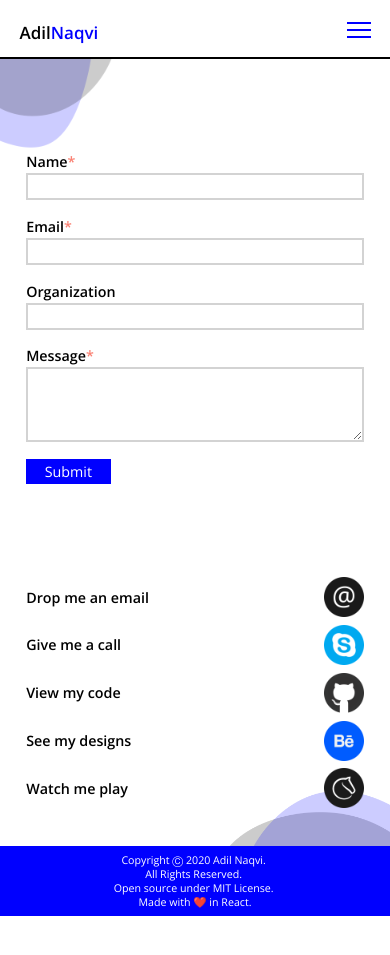
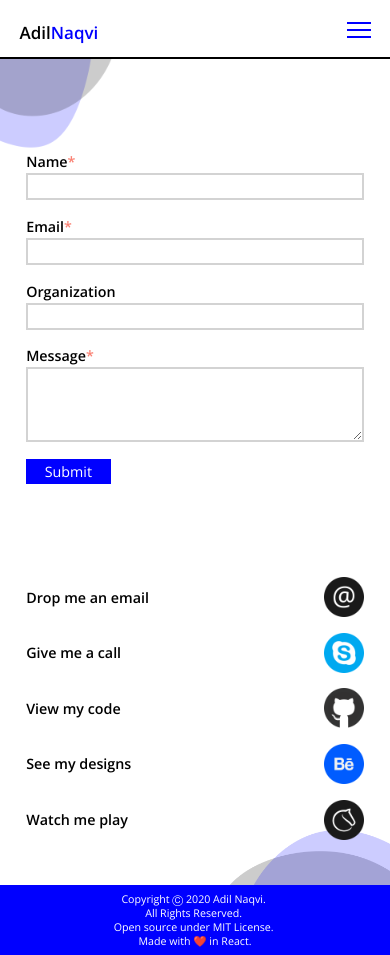
Before and after one commit to notadilnaqvi/portfolio-website, a React (Create React App) app: page /contact in a window 390 px wide. Before the commit the page ends 916 px from the top, so only its background shows below. Built offline with nearby package versions, Linux system fonts and the light colour scheme.

Commit message:
Fixed Contact padding

```diff
--- a/src/App.css
+++ b/src/App.css
@@ -632,6 +632,10 @@ img.socials-icon {
     padding-bottom: 30px;
   }
 
+  .socials>ul>li{
+    margin-bottom: 4vw;
+  }
+
   .photo{
     margin-top: -25px;
     margin-bottom: 20px;
```
